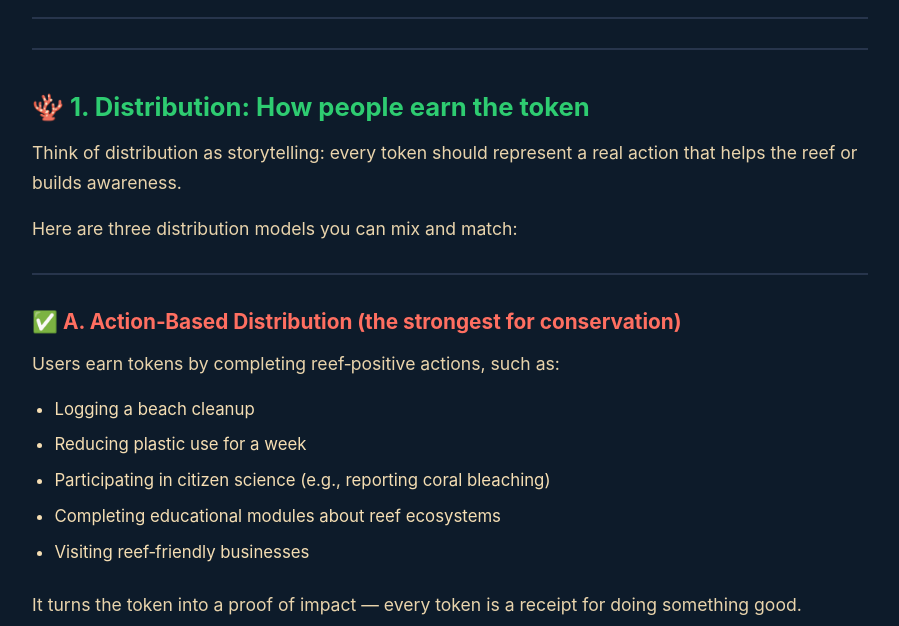
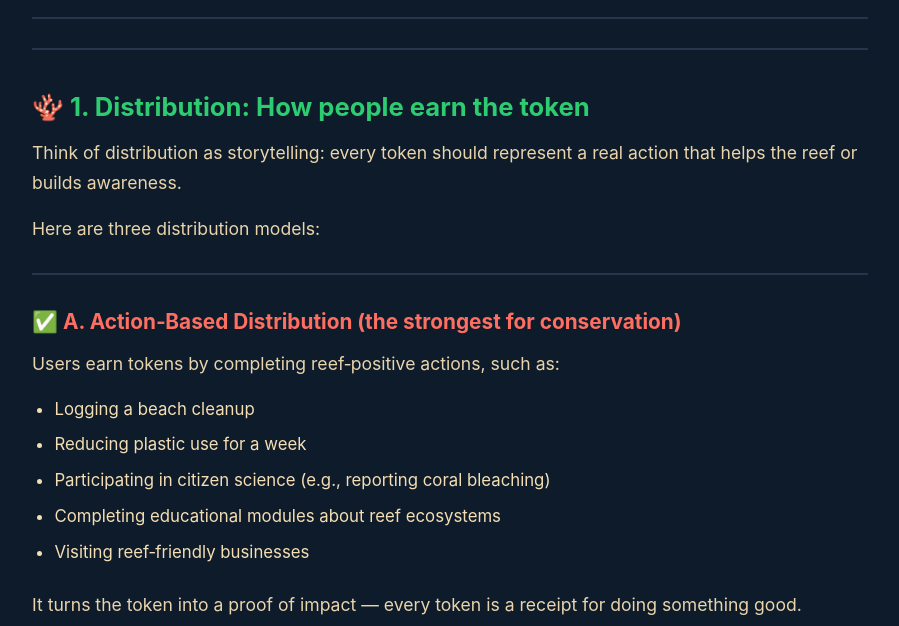
Before and after one commit to AriTheReefTurtle/AirlieReefToken, a plain HTML site: page index.html in a window 1280 px wide. Shown: the part 174-800 px from the top of the page, without its empty margins (190-1089 px from the left). Drawn offline with Linux system fonts and the light colour scheme.

Commit message:
Update index.html

```diff
--- a/index.html
+++ b/index.html
@@ -14,7 +14,7 @@
 
         <h2>🪸  1. Distribution: How people earn the token</h2>
         <p>Think of distribution as storytelling: every token should represent a real action that helps the reef or builds awareness.</p>
-        <p>Here are three distribution models you can mix and match:</p>
+        <p>Here are three distribution models:</p>
         <hr>
 
         <h3>✅ A. Action‑Based Distribution (the strongest for conservation)</h3>
```
